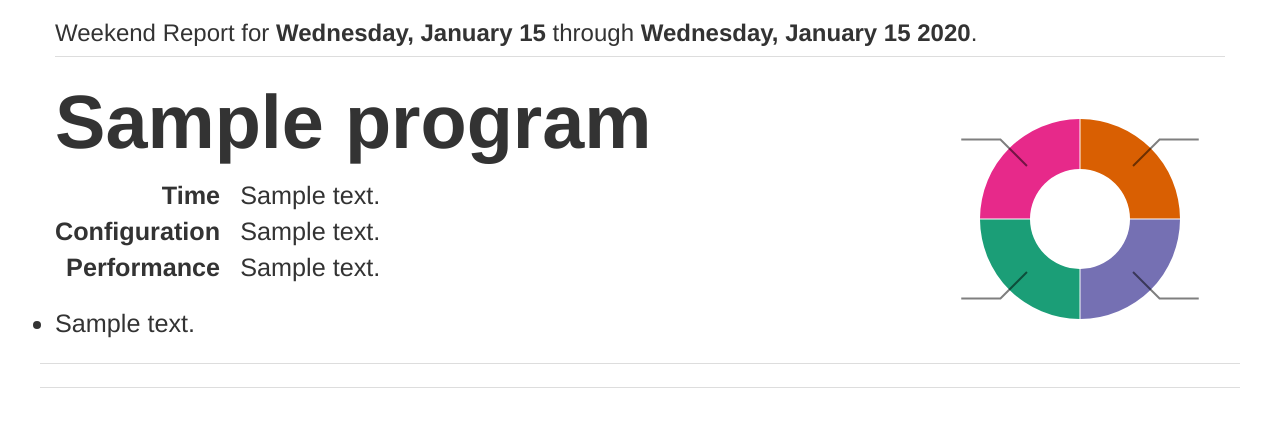
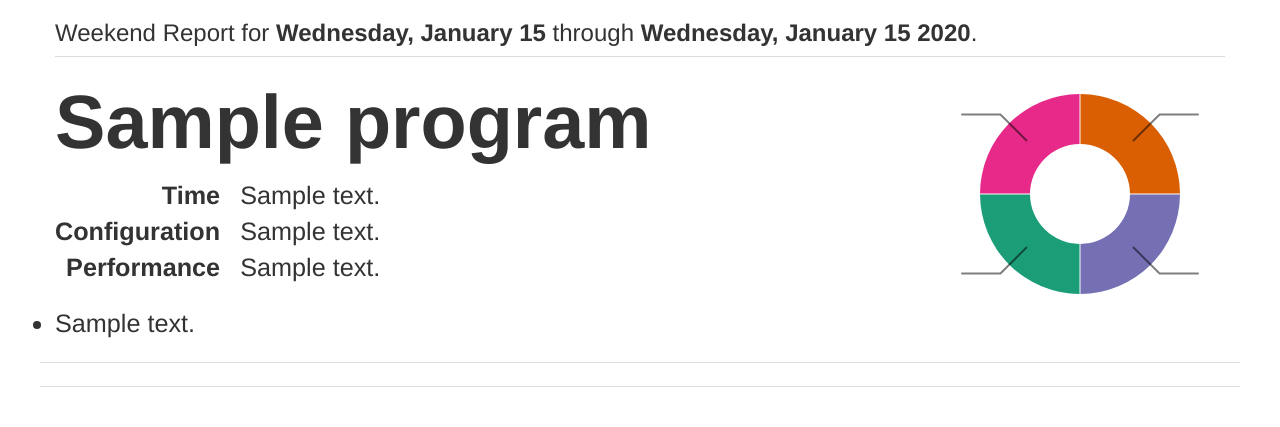
Before and after one commit to mattgibbs/weekend_report, a Flask app: page /reports/1/ in a window 1280 px wide. Shown: the top 427 px of the page. Run offline with Flask 2, Linux system fonts and the light colour scheme; tables that the repository leaves empty hold one stand-in row (values such as "Sample post"); some libraries are stand-ins or nearby versions.

Commit message:
Pie style changes, move some stuff to css.

```diff
--- a/app/static/pie.js
+++ b/app/static/pie.js
@@ -116,9 +116,6 @@ function makePie(element, dataset, w, h) {
       polyline.enter()
         .append("polyline")
         .style("opacity", 0)
-        .style("stroke", "black")
-        .style("stroke-width", "2px")
-        .style("fill", "none")
         .each(function(d) {
           this._current = d;
         });
--- a/app/static/report.css
+++ b/app/static/report.css
@@ -18,8 +18,18 @@ div.program-notes {
 }
 
 div.downtime-chart {
-	padding-top: 1.2em;
-  font-size: 1.5em;
+	/*padding-top: 1.2em;
+  font-size: 1.5em;*/
+  path.slice {
+  	stroke-width: 2px;
+  }
+
+  polyline {
+  	opacity: .3;
+  	stroke: black;
+  	stroke-width: 2px;
+  	fill: none;
+  }
 }
 
 div.history-plot text.mg-marker-text {
```
